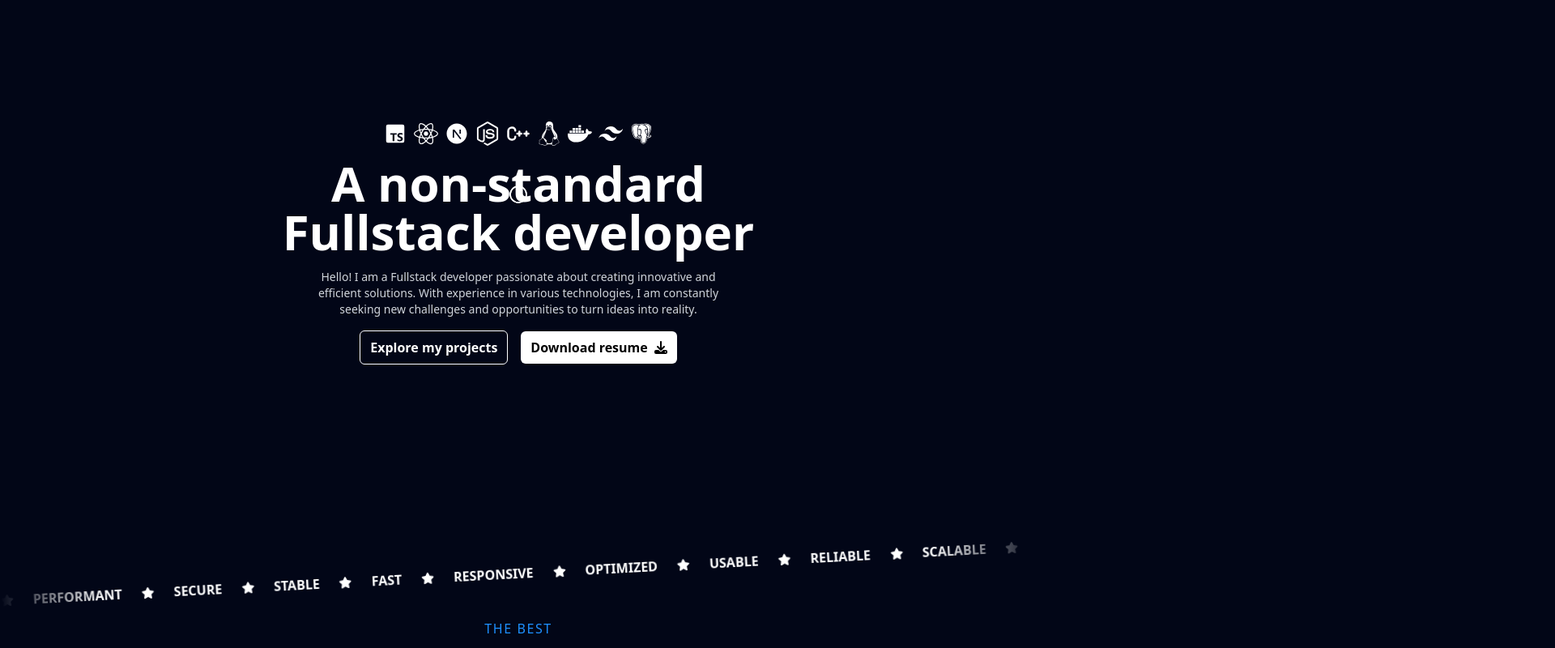
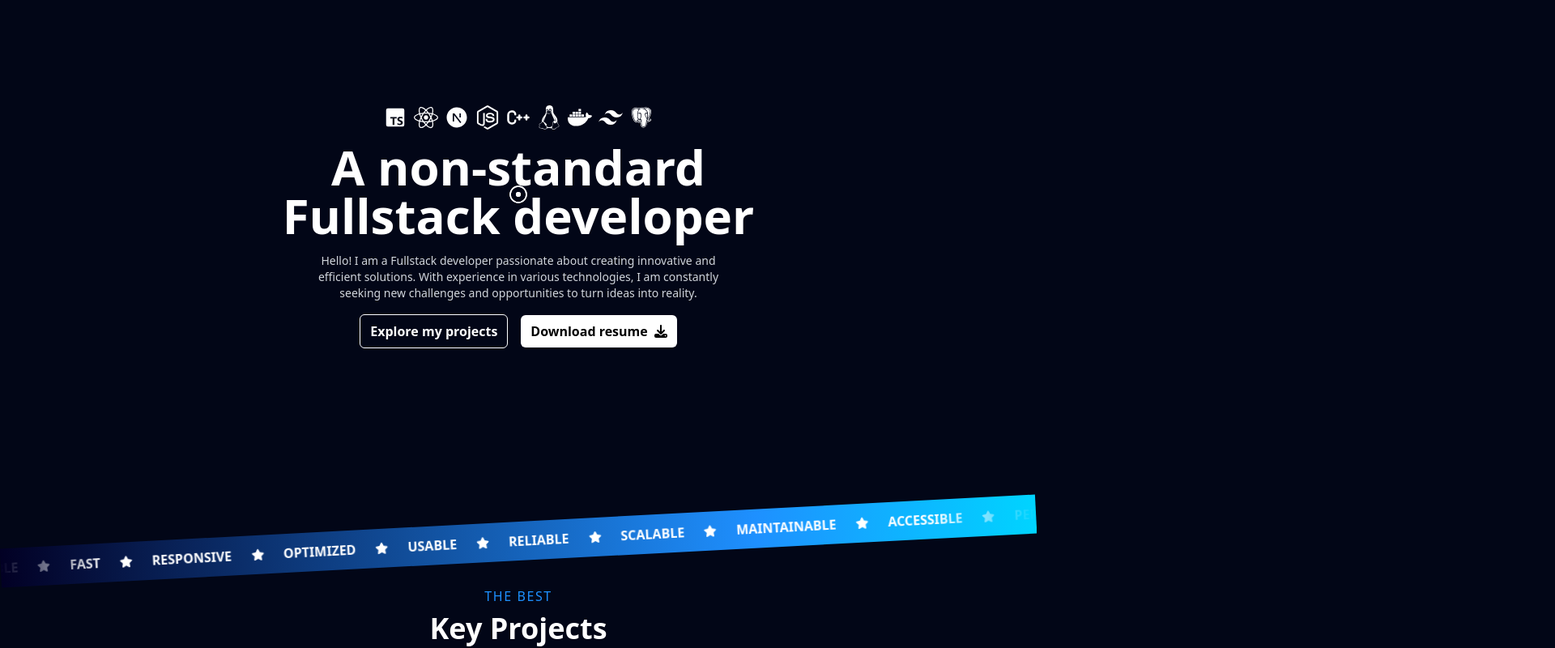
Before and after one commit to justheimsk/portfolio, a React (Vite) app: page / in a window 1280 px wide. Shown: the part 160-960 px from the top of the page at 81% size, 1920 px wide, since content can reach past the window. Built offline with nearby package versions, Linux system fonts and the light colour scheme.

Commit message:
chore: minor changes

```diff
--- a/src/components/common/ProjectCard.tsx
+++ b/src/components/common/ProjectCard.tsx
@@ -23,7 +23,7 @@ export function ProjectCard(props: ProjectCardProps) {
           width="900"
           height="900"
           alt="restman"
-          className="w-full md:w-[45%] h-auto rounded-lg object-cover"
+          className="w-full md:w-[45%] lg:w-[55%] h-auto rounded-lg object-cover"
         />
       ) : (
         ''
@@ -35,8 +35,8 @@ export function ProjectCard(props: ProjectCardProps) {
             <span>{props.stack}</span>
           </div>
           <span className="text-2xl font-bold">{props.title}</span>
+          <p className="text-gray-300 text-sm">{props.description}</p>
         </div>
-        <p className="text-gray-300 text-sm">{props.description}</p>
         <div className="flex items-center w-full gap-2">
           {props.demoUrl?.length ? (
             <Button bhref={props.demoUrl} className="w-full">Demo</Button>
--- a/src/components/layout/Section.tsx
+++ b/src/components/layout/Section.tsx
@@ -1,3 +1,3 @@
 export function Section(props: React.HTMLAttributes<HTMLDivElement>) {
-  return <section {...props} className={`w-full h-svh max-h-[800px] ${props.className}`} >{props.children}</section>
+  return <section {...props} className={`w-full max-h-[800px] ${props.className}`} >{props.children}</section>
 }
--- a/src/global.css
+++ b/src/global.css
@@ -2,9 +2,12 @@
 @tailwind components;
 @tailwind utilities;
 
-body {
-  @apply bg-slate-950;
-  overflow-x: hidden;
+* {
+  z-index: 2;
+}
+
+body, html {
+  @apply bg-slate-950 overflow-x-hidden;
 }
 
 .nav-icon {
@@ -27,15 +30,22 @@ body {
   color: dodgerblue;
 }
 
+.gradient-secondary {
+  background: rgb(2, 0, 36);
+  background: -moz-linear-gradient(90deg, rgba(2, 0, 36, 1) 0%, rgba(30, 144, 255, 1) 73%, rgba(0, 212, 255, 1) 100%);
+  background: -webkit-linear-gradient(90deg, rgba(2, 0, 36, 1) 0%, rgba(30, 144, 255, 1) 73%, rgba(0, 212, 255, 1) 100%);
+  background: linear-gradient(90deg, rgba(2, 0, 36, 1) 0%, rgba(30, 144, 255, 1) 73%, rgba(0, 212, 255, 1) 100%);
+}
+
 .ignore-nav {
-  height: calc(100vh - 32px);
+  height: calc(100svh - 32px - 40px);
 }
 
 #stars {
   position: absolute;
   top: 32px;
   left: 0;
-  z-index: -1;
+  z-index: 1 !important;
   pointer-events: none;
 }
 
@@ -43,6 +53,16 @@ body {
   position: fixed;
   top: 0;
   left: 0;
-  z-index: 999;
+  z-index: 999 !important;
   pointer-events: none;
 }
+
+.infinite-loop {
+  animation: infinite-loop 20s infinite linear;
+}
+
+@keyframes infinite-loop {
+  to {
+    transform: translateX(calc(-100% - 24px));
+  }
+}
--- a/src/shared/langs/pt-br.json
+++ b/src/shared/langs/pt-br.json
@@ -4,7 +4,7 @@
     "code": "pt-BR"
   },
   "translation": {
-    "title": "Desenvolvedor Fullstack Inovador",
+    "title": "Desenvolvedor Fullstack",
     "subtitle": "Olá! Sou um desenvolvedor Fullstack com paixão por criar soluções inovadoras e eficientes. Com experiência em diversas tecnologias, estou constantemente em busca de novos desafios e oportunidades para transformar ideias em realidade.",
     "buttons": {
       "projects": "Explore meus projetos",
--- a/src/shared/worker.ts
+++ b/src/shared/worker.ts
@@ -18,7 +18,7 @@ self.onmessage = (e) => {
       stars.init(e.data.canvas);
       stars.resize();
     } catch(err) {
-      console.log("cu", err);
+      console.error("Failed to initialize webglrenderer")
     }
   } else if(e.data.event === "resize") {
     stars.options.width = e.data.width;
```
